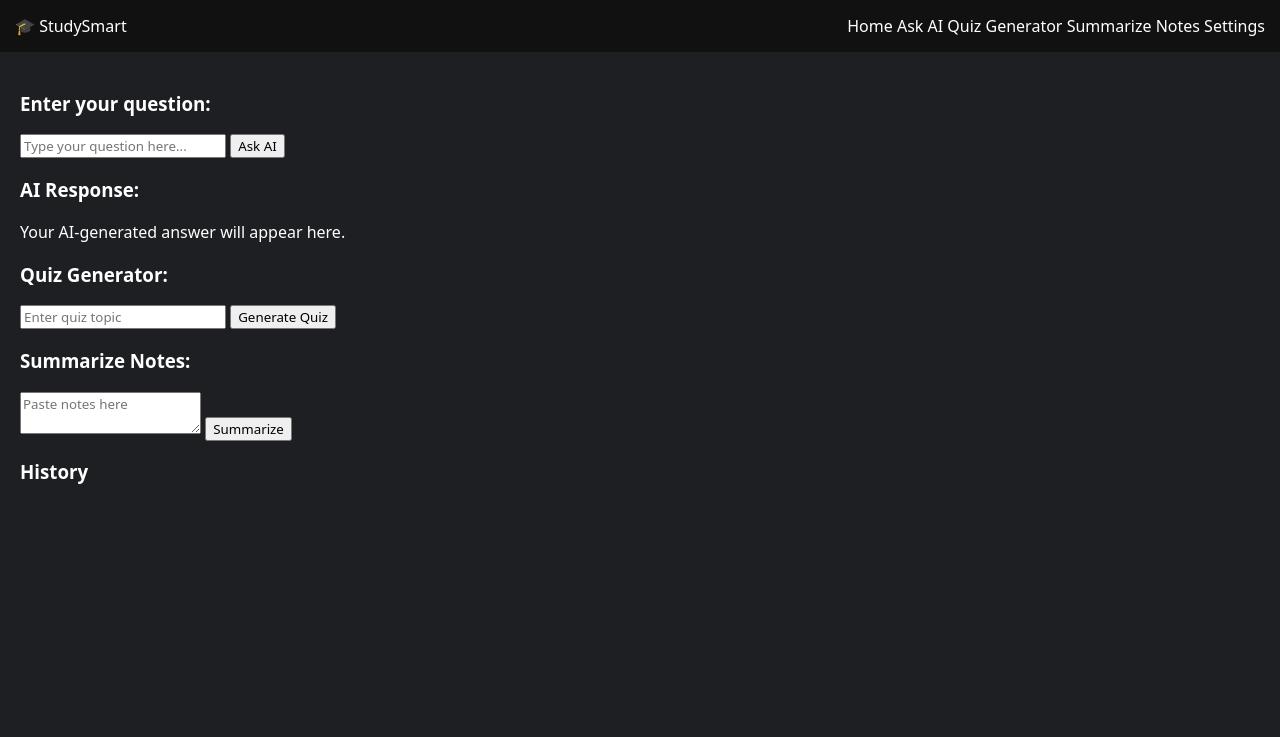
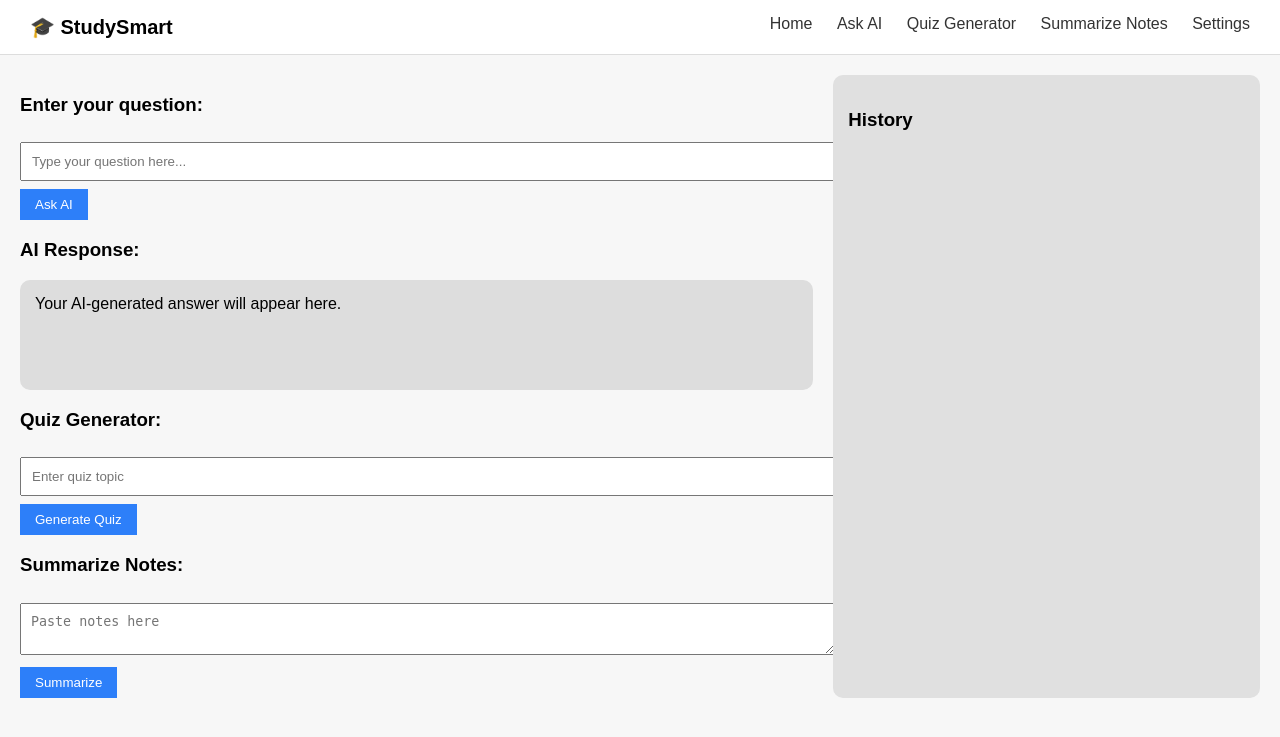
Before and after one commit to Tarunmaker/StudyGPT, a Flask app: page / in a window 1280 px wide. Shown: the top 737 px of the page. Run offline with Flask 3, Linux system fonts and the light colour scheme.

Commit message:
Update style.css

```diff
--- a/static/style.css
+++ b/static/style.css
@@ -1,110 +1,69 @@
-* {
-  box-sizing: border-box;
-  font-family: system-ui, sans-serif;
-}
-
 body {
-  margin: 0;
-  background: #1e1f23;
-  color: #fff;
+    margin: 0;
+    font-family: Arial, sans-serif;
+    background: #f7f7f7;
 }
 
 header {
-  padding: 15px;
-  background: #111;
-  display: flex;
-  justify-content: space-between;
-  align-items: center;
+    display: flex;
+    justify-content: space-between;
+    padding: 15px 30px;
+    background: #ffffff;
+    border-bottom: 1px solid #ddd;
 }
 
-.modes button {
-  background: #2a2b30;
-  color: #fff;
-  border: none;
-  padding: 8px 14px;
-  margin-left: 8px;
-  border-radius: 8px;
-  cursor: pointer;
+.logo {
+    font-weight: bold;
+    font-size: 20px;
 }
 
-.modes .active {
-  background: #3b82f6;
+nav a {
+    margin-left: 20px;
+    cursor: pointer;
+    color: #333;
 }
 
 main {
-  padding: 20px;
-  min-height: calc(100vh - 140px);
+    display: flex;
+    padding: 20px;
 }
 
-.mode.hidden {
-  display: none;
+.left {
+    flex: 2;
+    margin-right: 20px;
 }
 
-.chat .ai {
-  background: #2b2c31;
-  padding: 15px;
-  border-radius: 12px;
-  max-width: 600px;
+.right {
+    flex: 1;
+    background: #e0e0e0;
+    padding: 15px;
+    border-radius: 10px;
 }
 
-.card {
-  background: #2b2c31;
-  padding: 20px;
-  border-radius: 12px;
-  max-width: 600px;
+input, textarea {
+    width: 100%;
+    padding: 10px;
+    margin: 8px 0;
 }
 
-.answer {
-  color: #22c55e;
+button {
+    padding: 8px 15px;
+    background: #2d7ff9;
+    color: white;
+    border: none;
+    cursor: pointer;
 }
 
-.options button {
-  width: 100%;
-  margin: 6px 0;
-  padding: 10px;
-  border-radius: 8px;
-  border: none;
-  background: #3a3b40;
-  color: #fff;
-  cursor: pointer;
+.box {
+    background: #ddd;
+    padding: 15px;
+    border-radius: 10px;
+    min-height: 80px;
 }
 
-.options button.correct {
-  background: #16a34a;
+.history-item {
+    background: white;
+    padding: 10px;
+    margin-bottom: 10px;
+    border-radius: 8px;
 }
-
-.options button.wrong {
-  background: #dc2626;
-}
-
-.next {
-  margin-top: 10px;
-  width: 100%;
-  padding: 10px;
-  background: #3b82f6;
-  border: none;
-  color: #fff;
-  border-radius: 8px;
-}
-
-footer {
-  display: flex;
-  padding: 15px;
-  background: #111;
-}
-
-footer input {
-  flex: 1;
-  padding: 10px;
-  border-radius: 8px;
-  border: none;
-}
-
-footer button {
-  margin-left: 10px;
-  padding: 10px 16px;
-  border-radius: 8px;
-  border: none;
-  background: #3b82f6;
-  color: #fff;
-}
```
